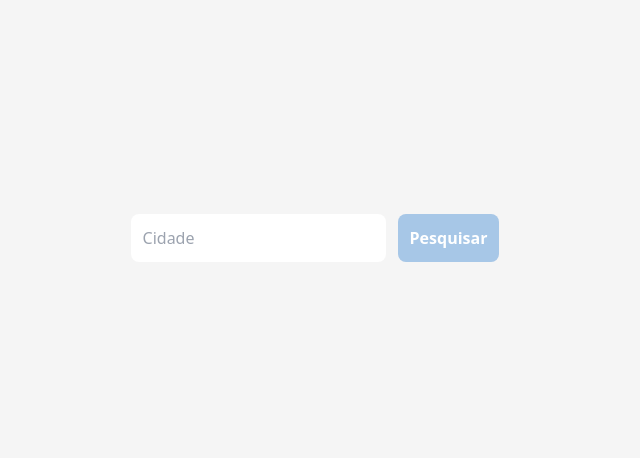
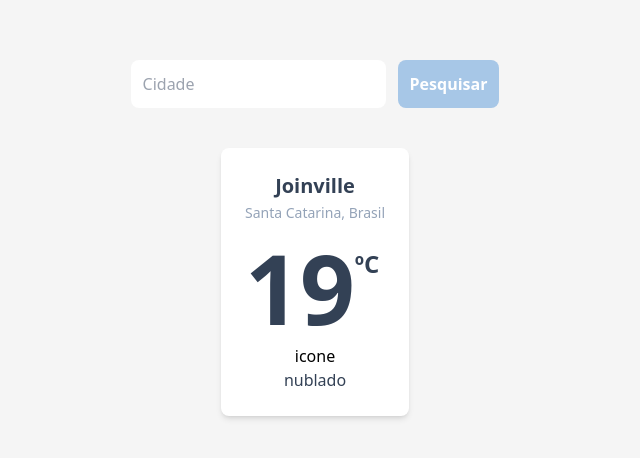
Before and after one commit to mmaachado/weather-react-app, a React (Create React App) app: page / in a window 1280 px wide. Shown: the part 162-620 px from the top of the page, without its empty margins (325-965 px from the left). Built offline with nearby package versions, Linux system fonts and the light colour scheme.

Commit message:
Card section
created card

```diff
--- a/src/App.jsx
+++ b/src/App.jsx
@@ -1,9 +1,10 @@
 import React from 'react';
+import Card from './components/Card';
 
 function App() {
   return (
 
-    <div className="flex w-full h-screen items-center justify-center">
+    <div className="flex flex-col w-full h-screen items-center justify-center">
 
       <form>
         <input
@@ -19,6 +20,8 @@
         </button>
       </form>
 
+      <Card />
+
     </div>
   );
 }
--- /dev/null
+++ b/src/components/Card.jsx
@@ -0,0 +1,25 @@
+import React from 'react';
+
+function Card() {
+  return (
+    <div className="bg-white p-6 mt-10 rounded-lg shadow-md">
+      <div className="text-center">
+        <span className="block text-xl font-bold text-slate-700">Joinville</span>
+        <span className="text-slate-400 text-sm font-medium">Santa Catarina, Brasil</span>
+      </div>
+
+      <div className="font-bold text-slate-700 flex mt-4 mb-2">
+        <span className="text-8xl">19</span>
+        <span className="text-2xl mt-2">ºC</span>
+      </div>
+
+      <div className="text-center">
+        <span className="block">icone</span>
+        <span className="text-slate-700 font-medium">nublado</span>
+      </div>
+
+    </div>
+  );
+}
+
+export default Card;
```
